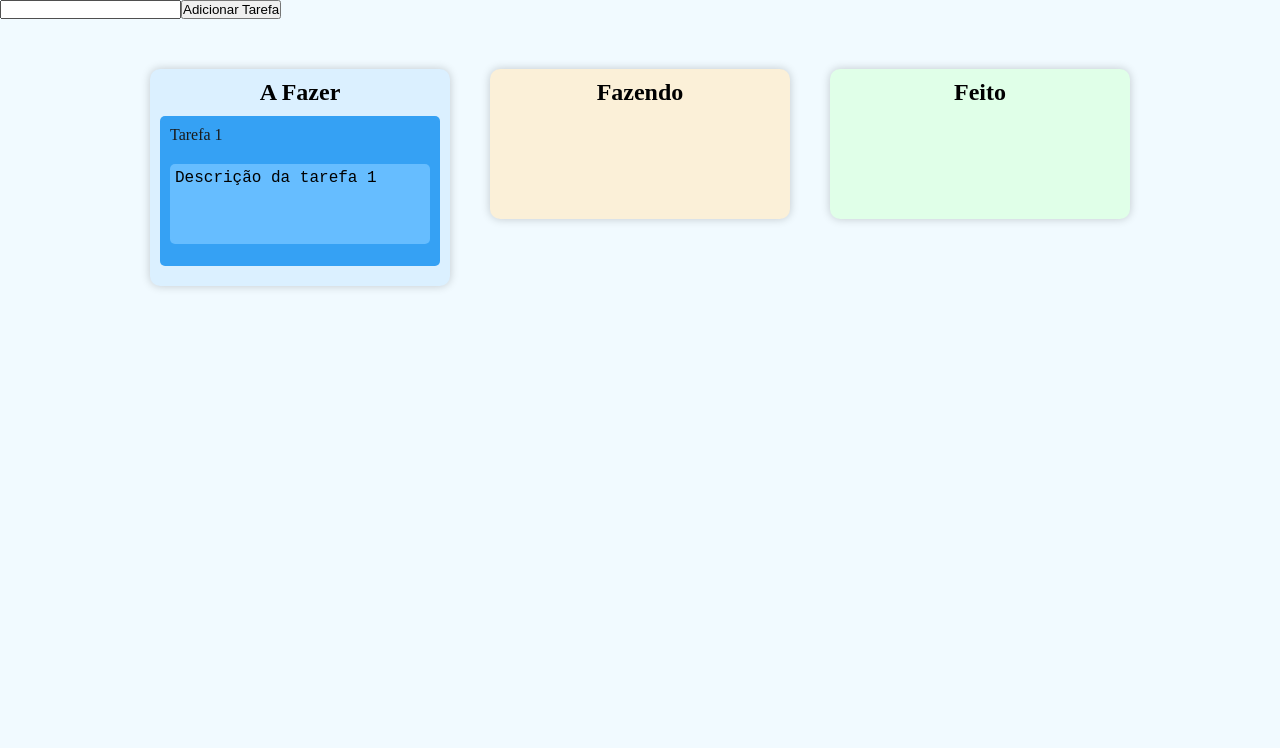
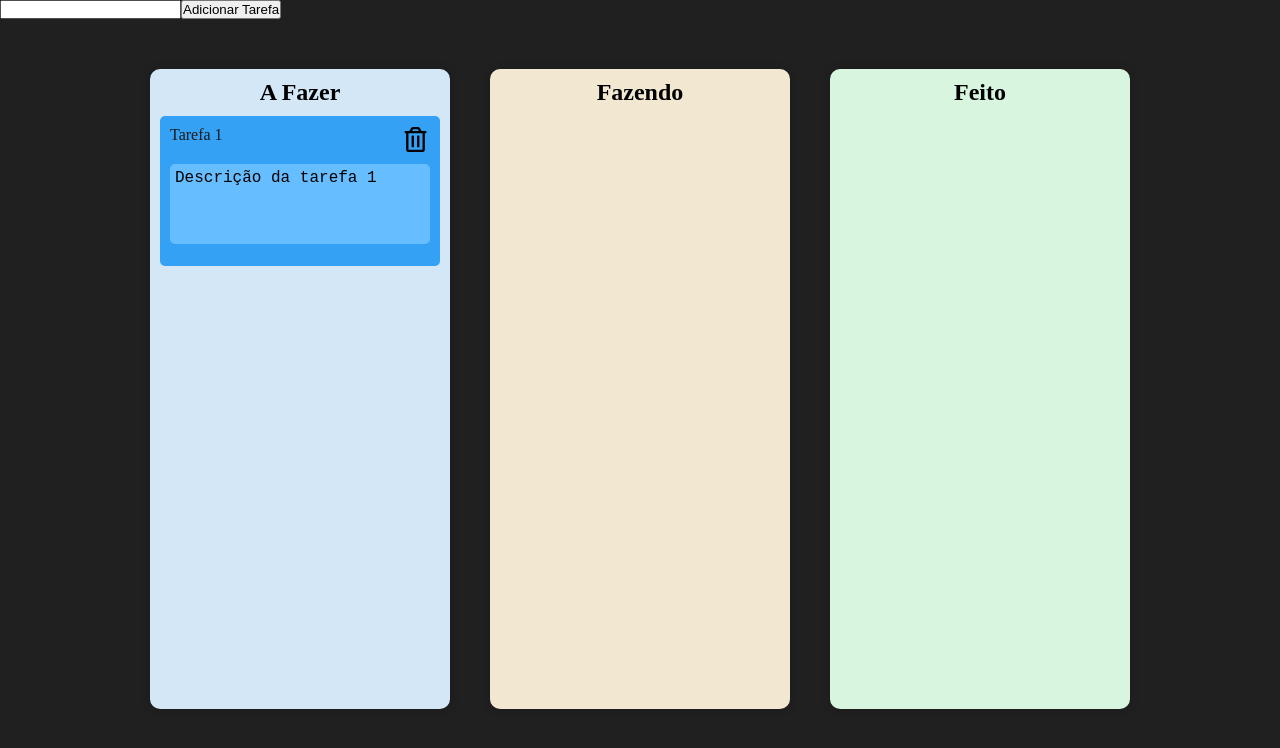
Before and after one commit to BrunoAneves/Kanban, a React (Vite) app: page /task in a window 1280 px wide. Shown: the top 748 px of the page. Built offline with nearby package versions, Linux system fonts and the light colour scheme.

Commit message:
feat - task

```diff
--- a/src/components/Task/Task.module.css
+++ b/src/components/Task/Task.module.css
@@ -14,24 +14,24 @@
     border-radius: 10px;
     width: 300px;
     text-align: center;
-    height: 100%;
-    min-height: 150px;
+    min-height: 80vh;
 
     box-shadow: 0px 0px 10px rgba(0, 0, 0, 0.2)
 }
 
 .colunmFazer {
-    background-color: #dbf0ff;
+    background-color: hsl(205, 100%, 93%, 0.959);
 }
 
 
 .colunmFazendo {
-    background-color: #fbf0d8;
+    background-color: hsla(41, 81%, 92%, 0.959);
+
 
 }
 
 .colunmFeito {
-    background-color: #e0ffe8;
+    background-color: hsl(135, 100%, 94%, 0.959);
 
 
 }
@@ -45,12 +45,17 @@
     height: 100px;
     border-radius: 5px;
     background-color: #35a1f4;
+
+    word-wrap: break-word;
+
     padding: 10px;
     margin-bottom: 10px;
     margin-top: 10px;
     min-height: 150px;
 }
+.fazer div{
 
+}
 .fazendo {
     position: relative;
     text-align: left;
@@ -140,7 +145,7 @@
 
 
 .button_delete {
-    opacity: 0;
+    opacity: 1;
     cursor: pointer;
     position: absolute;
     top: 10px;
--- a/src/components/Task/Task.tsx
+++ b/src/components/Task/Task.tsx
@@ -28,7 +28,7 @@ const Task = () => {
     const handleAddTask = () => {
         if (newTaskTitle.trim() !== "") {
             const newTask: Task = {
-                id: tasks.length + 1,
+                id: Math.floor(Math.random() * 1000),
                 title: newTaskTitle,
                 description: newDescription,
                 status: "fazer",
@@ -65,30 +65,25 @@ const Task = () => {
     const handleDragStart = (e: React.DragEvent<HTMLDivElement>, id: number) => {
         e.dataTransfer.setData("id", id.toString());
     };
-
     const handleDrop = (
         e: React.DragEvent<HTMLDivElement>,
         newStatus: string
     ) => {
         e.preventDefault();
         const taskId = e.dataTransfer.getData("id");
-        const updatedTasks = tasks.map((task) => {
-            if (task.id === parseInt(taskId)) {
-                return { ...task, status: newStatus };
-            }
-            return task;
-        });
-        setTasks(updatedTasks);
+        const draggedTask = tasks.find(task => task.id === parseInt(taskId));
+        if (draggedTask) {
+            const updatedTasks = tasks.filter(task => task.id !== draggedTask.id);
+            const newTaskList = [...updatedTasks, { ...draggedTask, status: newStatus }];
+            setTasks(newTaskList);
+        }
     };
 
 
-
-    const handleDelete = (id: number) => {
-        const updatedTasks = tasks.filter(task => task.id !== id);
-        setTasks(updatedTasks);
-    };
-
-
+ const handleDelete = (id:number)=>{
+    const filteredTasks=tasks.filter(val=> val.id !==id)
+    setTasks([...filteredTasks])
+    }
 
 
     const renderTasks = (status: string) => {
@@ -132,6 +127,7 @@ const Task = () => {
                     onChange={handleInputChange}
                     onKeyDown={handleKeyPress}
                     tabIndex={0}
+                    maxLength={30}
                 />
                 <button className="buttonAdd" onClick={handleAddTask}>Adicionar Tarefa</button>
             </div>
--- a/src/style.module.css
+++ b/src/style.module.css
@@ -6,7 +6,7 @@
 }
 
 body {
-    background-color: #f1faff;
+    background-color: #202020;
 }
 
 h1,
```
Also changed, not shown: 1 other file (tests, documents, lock files or other folders).
